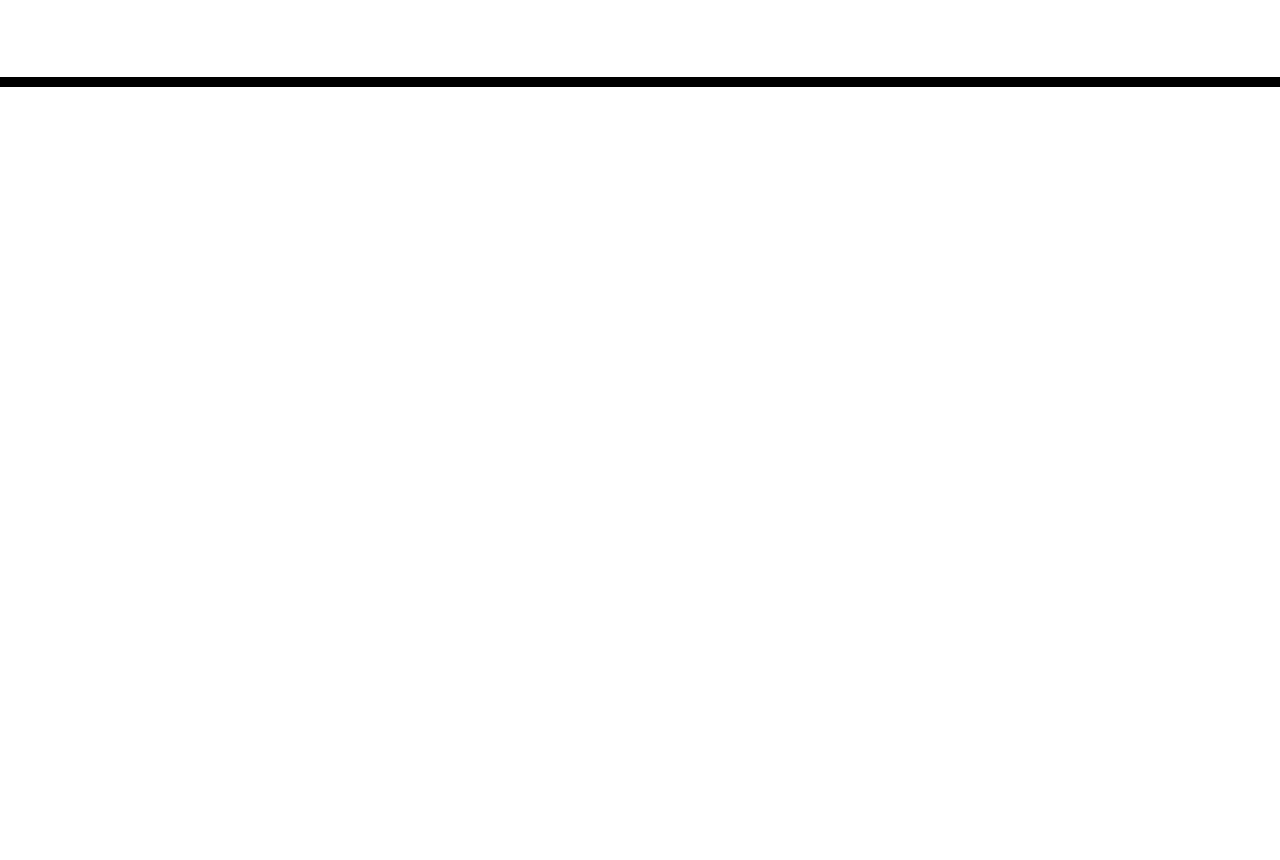
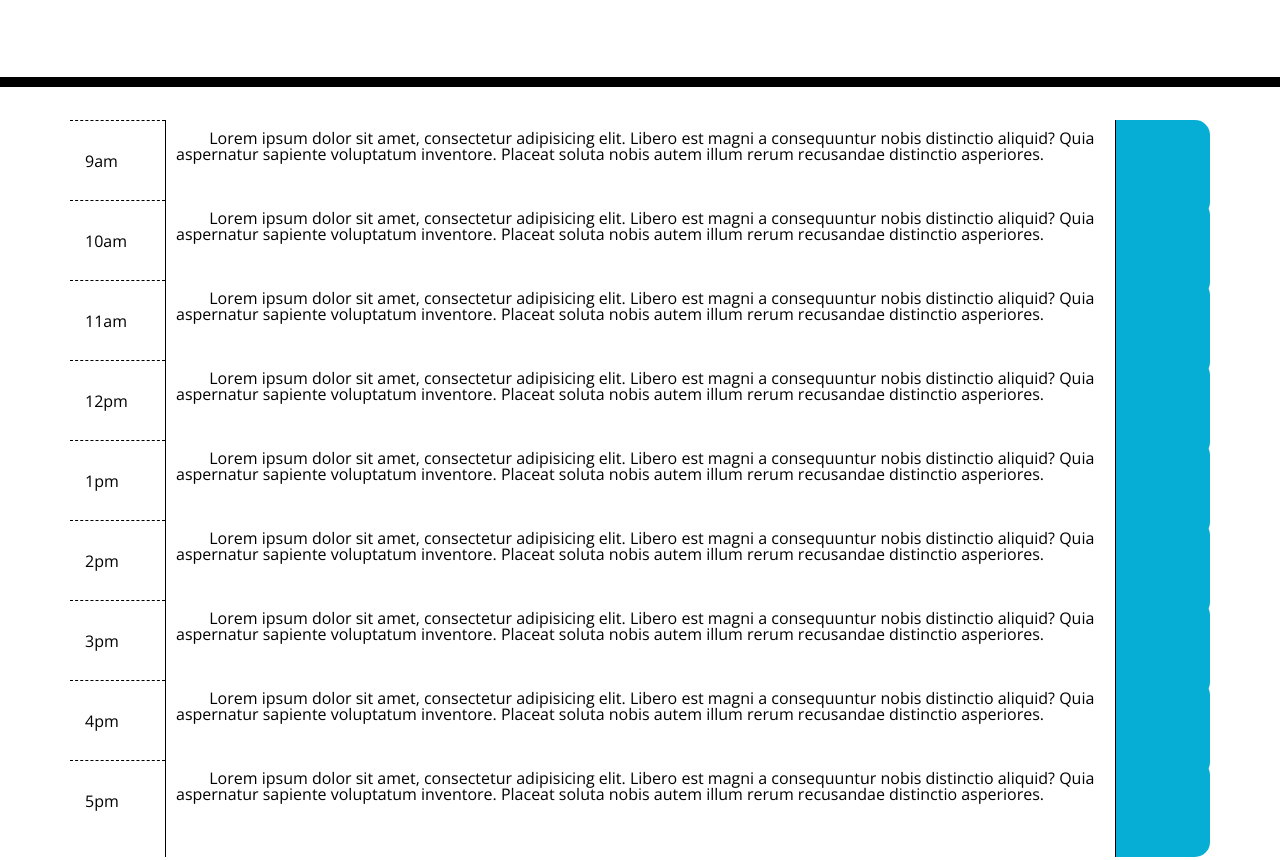
Before and after one commit to briandgomez/Work-Day-Scheduler, a plain HTML site: page index.html in a window 1280 px wide. Shown: the part 181-1041 px from the top of the page. Before the commit the page ends 800 px from the top, so only its background shows below. Drawn offline with nearby package versions, Linux system fonts and the light colour scheme; a web font is replaced by a local one.

Commit message:
Time Blocks

```diff
--- a/index.html
+++ b/index.html
@@ -1,26 +1,20 @@
 <!DOCTYPE html>
 <html lang="en">
+
 <head>
   <meta charset="UTF-8" />
   <meta name="viewport" content="width=device-width, initial-scale=1.0" />
   <meta http-equiv="X-UA-Compatible" content="ie=edge" />
-    <link
-      rel="stylesheet"
-      href="https://stackpath.bootstrapcdn.com/bootstrap/4.3.1/css/bootstrap.min.css"
-    />
-    <link
-      rel="stylesheet"
-      href="https://use.fontawesome.com/releases/v5.8.1/css/all.css"
-      integrity="sha384-50oBUHEmvpQ+1lW4y57PTFmhCaXp0ML5d60M1M7uH2+nqUivzIebhndOJK28anvf"
-      crossorigin="anonymous"
-    />
-    <link
-      href="https://fonts.googleapis.com/css?family=Open+Sans&display=swap"
-      rel="stylesheet"
-    />
+  <link rel="stylesheet" href="https://stackpath.bootstrapcdn.com/bootstrap/4.3.1/css/bootstrap.min.css" />
+  <link rel="stylesheet" href="https://use.fontawesome.com/releases/v5.8.1/css/all.css"
+    integrity="sha384-50oBUHEmvpQ+1lW4y57PTFmhCaXp0ML5d60M1M7uH2+nqUivzIebhndOJK28anvf" crossorigin="anonymous" />
+  <link href="https://fonts.googleapis.com/css?family=Open+Sans&display=swap" rel="stylesheet" />
   <link rel="stylesheet" href="style.css" />
+  <link rel="stylesheet"
+    href="https://cdnjs.cloudflare.com/ajax/libs/open-iconic/1.1.1/font/css/open-iconic-bootstrap.min.css" />
   <title>Work Day Scheduler</title>
 </head>
+
 
 <body>
   <header class="jumbotron">
@@ -29,10 +23,134 @@
     <p id="currentDay" class="lead"></p>
   </header>
   <div class="container">
-      <!-- Timeblocks go here -->
+    <!--Time blocks ranging from 9am - 5pm-->
+    <!--9am-->
+    <div class="row">
+      <div class="col-md-1 hour">
+        <p>9am</p>
+      </div>
+      <textarea name="event" cols="100" rows="2">
+        Lorem ipsum dolor sit amet, consectetur adipisicing elit. Libero est magni a consequuntur nobis distinctio aliquid? Quia aspernatur sapiente voluptatum inventore. Placeat soluta nobis autem illum rerum recusandae distinctio asperiores.
+      </textarea>
+      <div class="col-md-1 saveBtn">
+        <span class="oi oi-lock-locked"></span>
+      </div>
+    </div>
+    <!--10am-->
+    <div class="row">
+      <div class="col-md-1 hour">
+        <p>10am</p>
+      </div>
+      <textarea name="event" cols="100" rows="2">
+        Lorem ipsum dolor sit amet, consectetur adipisicing elit. Libero est magni a consequuntur nobis distinctio aliquid? Quia aspernatur sapiente voluptatum inventore. Placeat soluta nobis autem illum rerum recusandae distinctio asperiores.
+      </textarea>
+      <div class="col-md-1 saveBtn">
+        <span class="oi oi-lock-locked"></span>
+      </div>
+    </div>
+    <!--11am-->
+    <div class="row">
+      <div class="col-md-1 hour">
+        <p>11am</p>
+      </div>
+      <textarea name="event" cols="100" rows="2">
+        Lorem ipsum dolor sit amet, consectetur adipisicing elit. Libero est magni a consequuntur nobis distinctio aliquid? Quia aspernatur sapiente voluptatum inventore. Placeat soluta nobis autem illum rerum recusandae distinctio asperiores.
+      </textarea>
+      <div class="col-md-1 saveBtn">
+        <span class="oi oi-lock-locked"></span>
+      </div>
+    </div>
+    <!--12pm-->
+    <div class="row">
+      <div class="col-md-1 hour">
+        <p>12pm</p>
+      </div>
+      <textarea name="event" cols="100" rows="2">
+        Lorem ipsum dolor sit amet, consectetur adipisicing elit. Libero est magni a consequuntur nobis distinctio aliquid? Quia aspernatur sapiente voluptatum inventore. Placeat soluta nobis autem illum rerum recusandae distinctio asperiores.
+      </textarea>
+      <div class="col-md-1 saveBtn">
+        <span class="oi oi-lock-locked"></span>
+      </div>
+    </div>
+    <!--1pm-->
+    <div class="row">
+      <div class="col-md-1 hour">
+        <p>1pm</p>
+      </div>
+      <textarea name="event" cols="100" rows="2">
+        Lorem ipsum dolor sit amet, consectetur adipisicing elit. Libero est magni a consequuntur nobis distinctio aliquid? Quia aspernatur sapiente voluptatum inventore. Placeat soluta nobis autem illum rerum recusandae distinctio asperiores.
+      </textarea>
+      <div class="col-md-1 saveBtn">
+        <span class="oi oi-lock-locked"></span>
+      </div>
+    </div>
+    <!--2pm-->
+    <div class="row">
+      <div class="col-md-1 hour">
+        <p>2pm</p>
+      </div>
+      <textarea name="event" cols="100" rows="2">
+        Lorem ipsum dolor sit amet, consectetur adipisicing elit. Libero est magni a consequuntur nobis distinctio aliquid? Quia aspernatur sapiente voluptatum inventore. Placeat soluta nobis autem illum rerum recusandae distinctio asperiores.
+      </textarea>
+      <div class="col-md-1 saveBtn">
+        <span class="oi oi-lock-locked"></span>
+      </div>
+    </div>
+    <!--3pm-->
+    <div class="row">
+      <div class="col-md-1 hour">
+        <p>3pm</p>
+      </div>
+      <textarea name="event" cols="100" rows="2">
+        Lorem ipsum dolor sit amet, consectetur adipisicing elit. Libero est magni a consequuntur nobis distinctio aliquid? Quia aspernatur sapiente voluptatum inventore. Placeat soluta nobis autem illum rerum recusandae distinctio asperiores.
+      </textarea>
+      <div class="col-md-1 saveBtn">
+        <span class="oi oi-lock-locked"></span>
+      </div>
+    </div>
+    <!--4pm-->
+    <div class="row">
+      <div class="col-md-1 hour">
+        <p>4pm</p>
+      </div>
+      <textarea name="event" cols="100" rows="2">
+        Lorem ipsum dolor sit amet, consectetur adipisicing elit. Libero est magni a consequuntur nobis distinctio aliquid? Quia aspernatur sapiente voluptatum inventore. Placeat soluta nobis autem illum rerum recusandae distinctio asperiores.
+      </textarea>
+      <div class="col-md-1 saveBtn">
+        <span class="oi oi-lock-locked"></span>
+      </div>
+    </div>
+    <!--5pm-->
+    <div class="row">
+      <div class="col-md-1 hour">
+        <p>5pm</p>
+      </div>
+      <textarea name="event" cols="100" rows="2">
+        Lorem ipsum dolor sit amet, consectetur adipisicing elit. Libero est magni a consequuntur nobis distinctio aliquid? Quia aspernatur sapiente voluptatum inventore. Placeat soluta nobis autem illum rerum recusandae distinctio asperiores.
+      </textarea>
+      <div class="col-md-1 saveBtn">
+        <span class="oi oi-lock-locked"></span>
+      </div>
+    </div>
+    <!--
+      1. class="row w/ 3 columns inside of it
+      2. Time column = 2 @ medium screen and Event column = 10 @ medium-->
+
+    <!--Make time blocks change color as the days go on-->
+    <!--
+        1.Refer to asyncronous module 5
+        2. 5.4 = colors
+      -->
+
+    <!--Allow user to save events using save button and localStorage and should remain when the page is refreshed-->
+    <!--
+        1. 4.4.5 = save to localStorage
+        2. 4.4.6 = load from localStorage
+      -->
   </div>
 
   <script src="https://code.jquery.com/jquery-3.4.1.min.js"></script>
   <script src="https://cdnjs.cloudflare.com/ajax/libs/moment.js/2.24.0/moment.min.js"></script>
 </body>
+
 </html>
```
Lines whose indentation alone changed are shown as unchanged.
